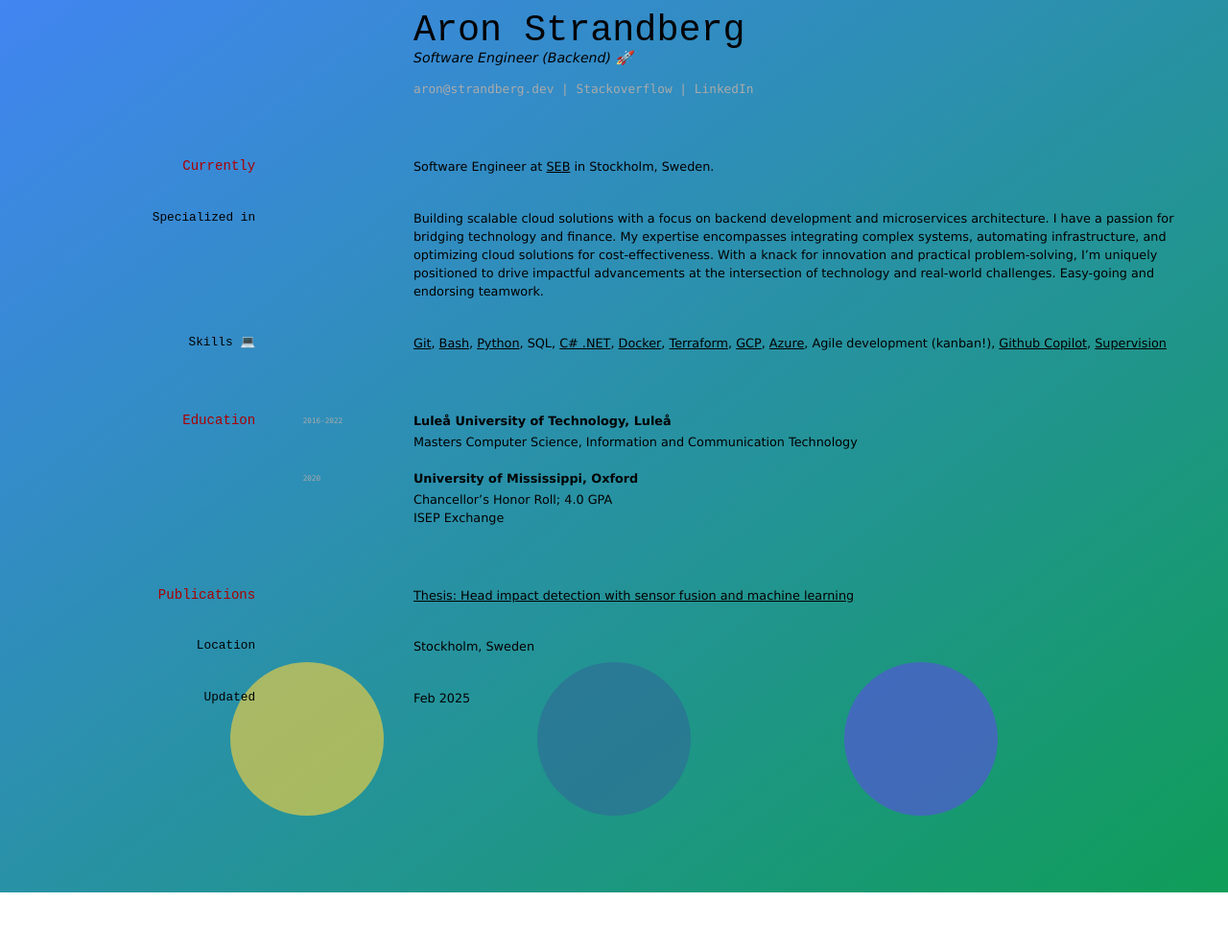
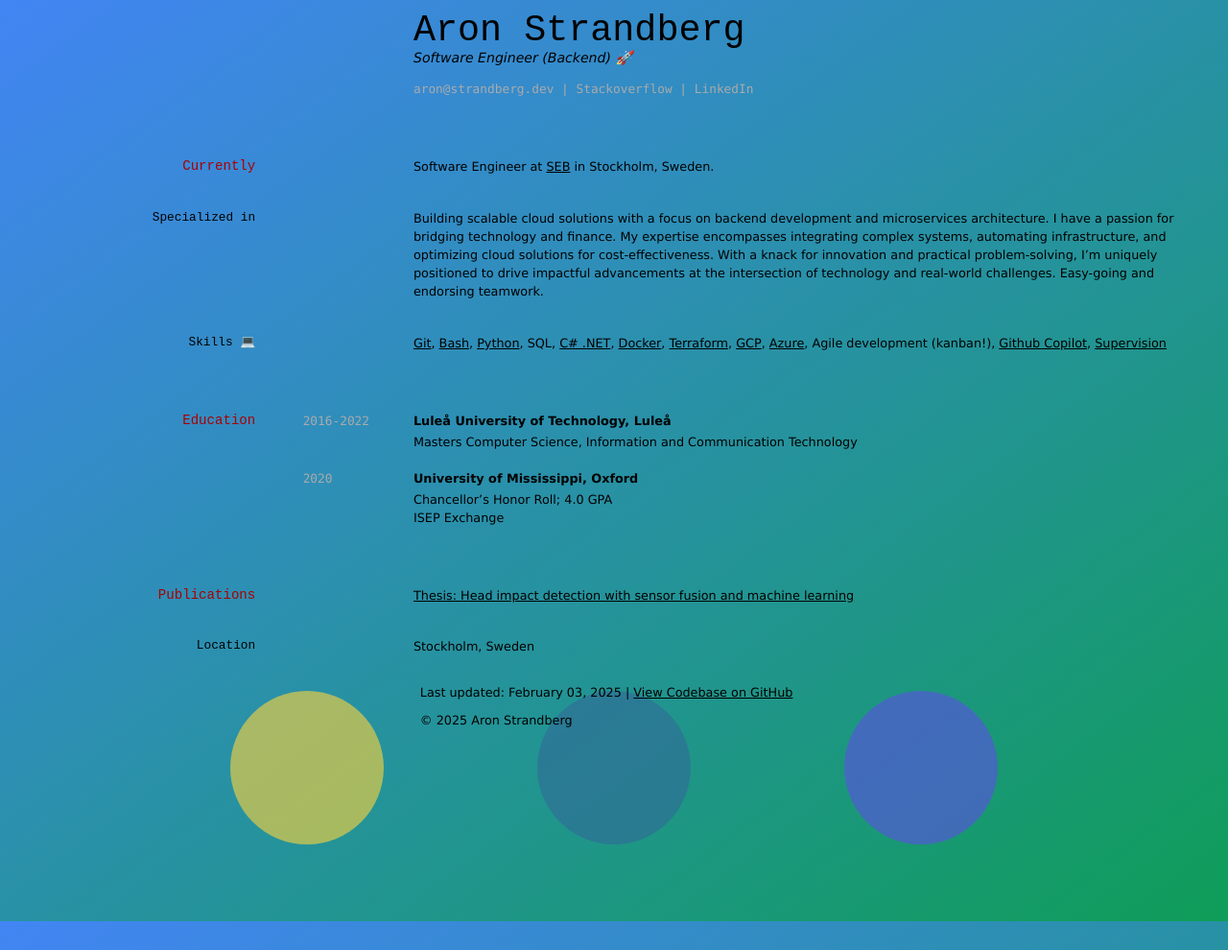
Before and after one commit to astrberg/strandberg.dev, a Jekyll site: the page built from index.md, in a window 1280 px wide. Shown: the whole page at 96% size. Built offline with Jekyll 4.4.1, drawn with Linux system fonts in a browser that asks for light colours; our own code applies the rules of GitHub Pages for plain Markdown files.

Commit message:
add footer and some css

```diff
--- a/index.md
+++ b/index.md
@@ -42,6 +42,7 @@
 
 Stockholm, Sweden
 
-### Updated
-
-Feb 2025
+<footer>
+  <p>Last updated: {{ site.time | date: '%B %d, %Y' }} | <a href="https://github.com/astrberg/strandberg.dev">View Codebase on GitHub</a></p>
+  <p>© {{ site.time | date: '%Y' }} Aron Strandberg</p>
+</footer>
--- a/media/custom.css
+++ b/media/custom.css
@@ -1,9 +1,22 @@
 @import url("kjhealy-screen.css");
 
-body {
+html {
     background: url("background.svg");
     background-size: cover;
     background-position: center;
     background-attachment: fixed;
     background-repeat: no-repeat;
+    height: 110%;
 }
+
+footer {
+    padding: 20px;
+}
+
+code {
+	font: normal normal;
+	font-size: 100%;
+	/*line-height: 1em;*/
+	font-family: Menlo,monospace,sans-serif;
+	color: #aaa;
+}
```
